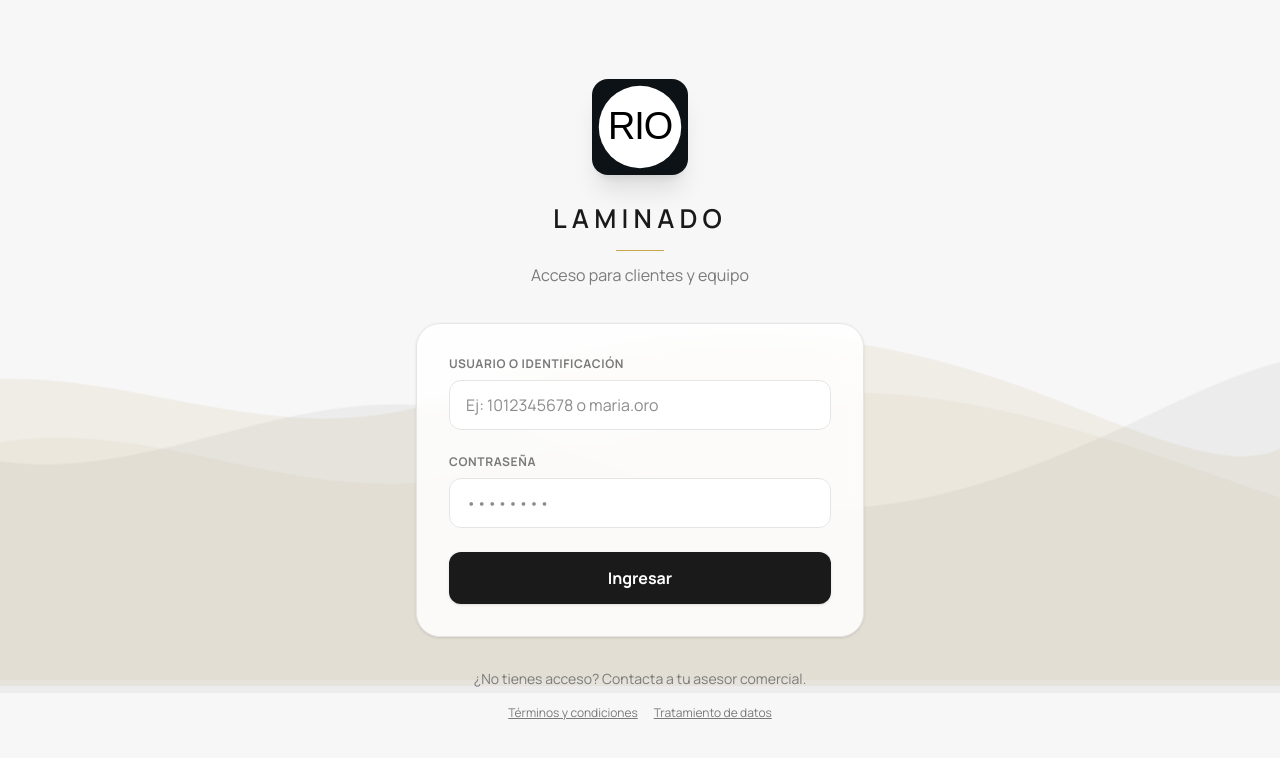
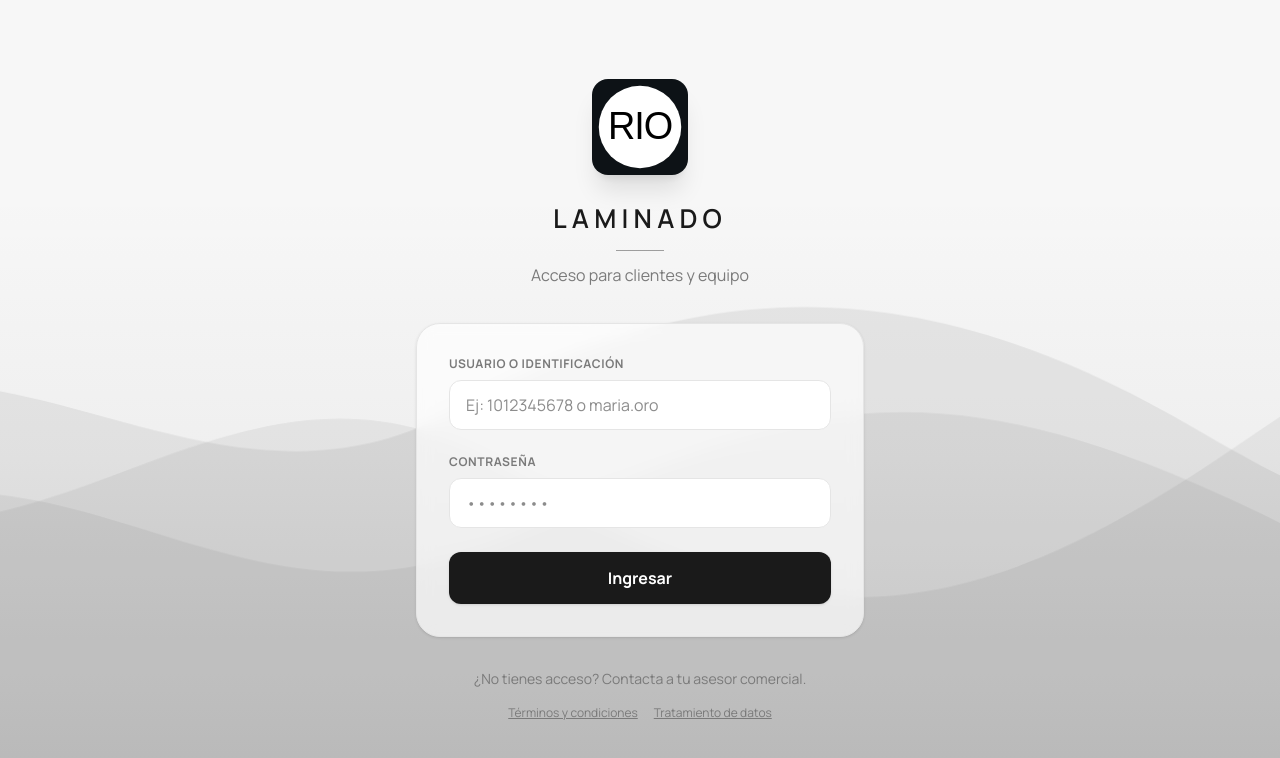
Before and after one commit to 2001mapa/rio_laminado_demo, a Next.js app: page /login in a window 1280 px wide. Shown: the top 758 px of the page. Built offline with nearby package versions, Linux system fonts and the light colour scheme; no server answers.

Commit message:
style: refine monochrome login waves and glass panel

```diff
--- a/src/app/login/page.module.css
+++ b/src/app/login/page.module.css
@@ -15,30 +15,31 @@
   z-index: 0;
   overflow: hidden;
   pointer-events: none;
+  background: linear-gradient(to bottom, transparent 24%, rgba(25, 25, 25, 0.035) 57%, rgba(25, 25, 25, 0.13) 100%);
 }
 
 .wave {
   position: absolute;
-  top: 36%;
-  left: -8%;
-  width: 116%;
-  height: 50%;
+  top: 29%;
+  left: -20%;
+  width: 140%;
+  height: 85%;
   will-change: transform;
 }
 
 .waveBack {
-  fill: rgba(181, 155, 104, 0.10);
-  animation: waveDrift 18s ease-in-out infinite alternate;
+  fill: rgba(31, 31, 31, 0.07);
+  animation: waveDrift 10s ease-in-out infinite alternate;
 }
 
 .waveMiddle {
-  fill: rgba(113, 116, 116, 0.08);
-  animation: waveDriftReverse 23s ease-in-out infinite alternate;
+  fill: rgba(80, 80, 80, 0.08);
+  animation: waveDriftReverse 13s ease-in-out infinite alternate;
 }
 
 .waveFront {
-  fill: rgba(181, 155, 104, 0.07);
-  animation: waveDrift 27s ease-in-out infinite alternate-reverse;
+  fill: rgba(18, 18, 18, 0.055);
+  animation: waveDrift 16s ease-in-out infinite alternate-reverse;
 }
 
 .brandMark {
@@ -56,20 +57,20 @@
 }
 
 .loginForm {
-  background: rgba(255, 255, 255, 0.84);
+  background: rgba(255, 255, 255, 0.68);
   -webkit-backdrop-filter: blur(8px);
   backdrop-filter: blur(8px);
   animation: formEnter 500ms ease-out 260ms both;
 }
 
 @keyframes waveDrift {
-  from { transform: translate3d(-2%, 0, 0); }
-  to { transform: translate3d(2%, -9px, 0); }
+  from { transform: translate3d(-5%, 8px, 0) scaleY(0.98); }
+  to { transform: translate3d(5%, -12px, 0) scaleY(1.04); }
 }
 
 @keyframes waveDriftReverse {
-  from { transform: translate3d(2%, 6px, 0); }
-  to { transform: translate3d(-2%, -6px, 0); }
+  from { transform: translate3d(5%, -10px, 0) scaleY(1.03); }
+  to { transform: translate3d(-5%, 12px, 0) scaleY(0.97); }
 }
 
 @keyframes markEnter {
--- a/src/app/login/page.tsx
+++ b/src/app/login/page.tsx
@@ -120,7 +120,7 @@ export default function LoginPage() {
               </span>
             ))}
           </h1>
-          <div className={`w-12 h-px bg-rio-gold mx-auto mt-3 ${styles.brandAccent}`} aria-hidden="true" />
+          <div className={`w-12 h-px bg-rio-ink/40 mx-auto mt-3 ${styles.brandAccent}`} aria-hidden="true" />
           <p className={`text-rio-muted mt-3 ${styles.brandSubtitle}`}>Acceso para clientes y equipo</p>
         </div>
 
```
